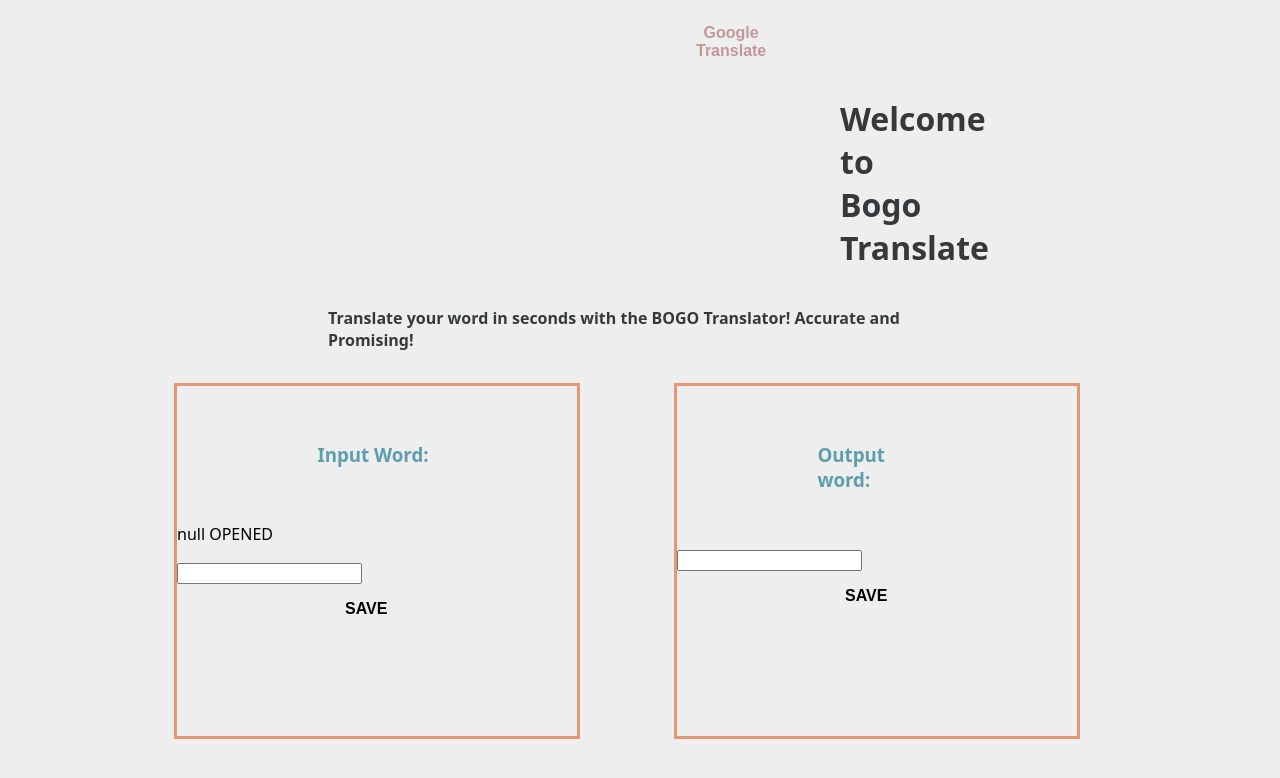
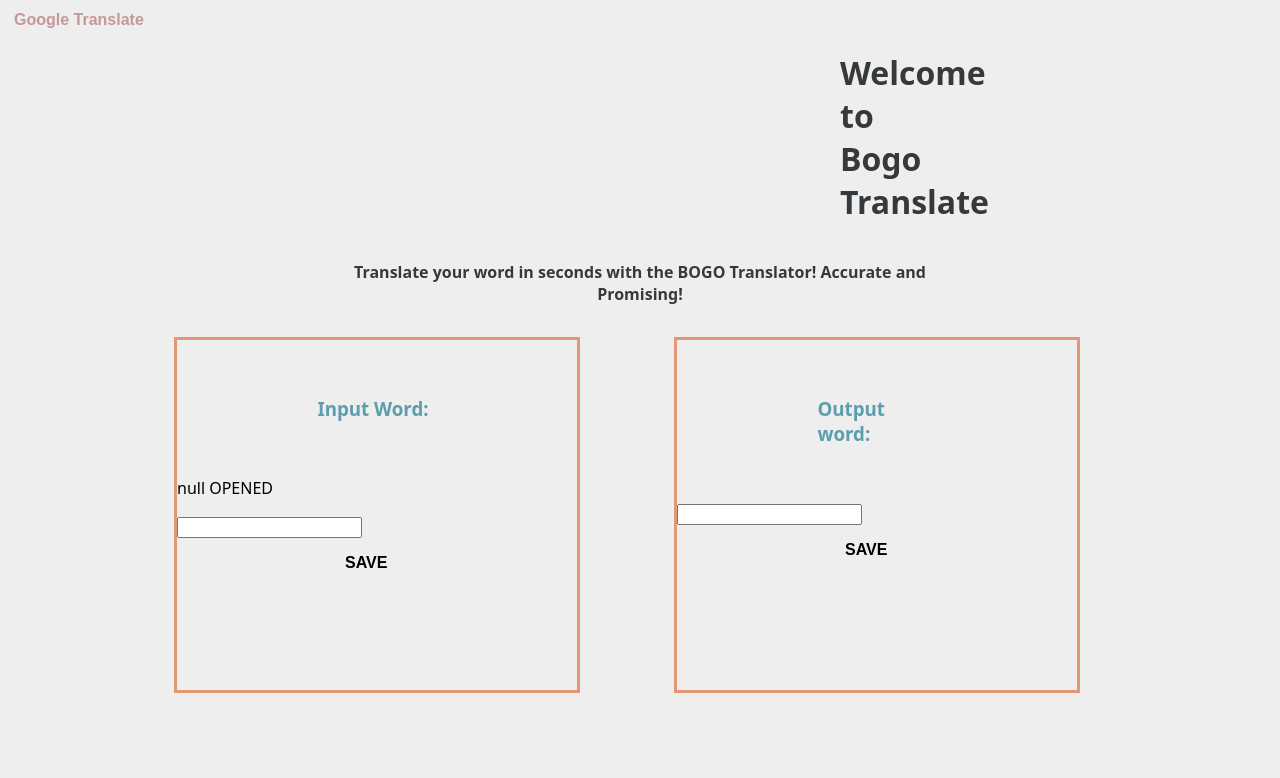
Before and after one commit to Viknet427/Mountain-Madness-2023, a plain HTML site: page website.html in a window 1280 px wide. Shown: the top 778 px of the page. Drawn offline with Linux system fonts and the light colour scheme.

Commit message:
Iteration #5
Hola

```diff
--- a/style.css
+++ b/style.css
@@ -18,8 +18,11 @@
     animation-name: slideIn;
     animation-duration: 1s;
     padding: 0em 26em;
+    text-align:center;
 
 }
+
+
 
 /*button {
     font-size: 1rem;
@@ -39,14 +42,10 @@
     transform: translateY(-10px);
 }
 
-.cheese {
-    width: 100%;
-}
 
 .Googlebtn {
     font-size: 1rem;
     font-weight: 800;
-    padding: 1em 43em;
     color: #C49799;
     background-color: var(--clr-rgba);
     border: 11px solid var(--clr-accent);
@@ -55,6 +54,8 @@
     transition-duration: 0.3s;
     transition-timing-function: ease;
     transition-delay: 0s;
+    text-align:center;
+
 }
 
 .saveButton {
@@ -76,12 +77,14 @@
     color: #5C9EAD;
     padding: 2em 7.5em;
 
+
 }
 
 .header {
     padding: 1em 20em;
     color: #36393B;
     font-weight: 600;
+    text-align:center;
 }
 
 .inputPart {
```
Also changed, not shown: website.html (+1 -0 lines).
